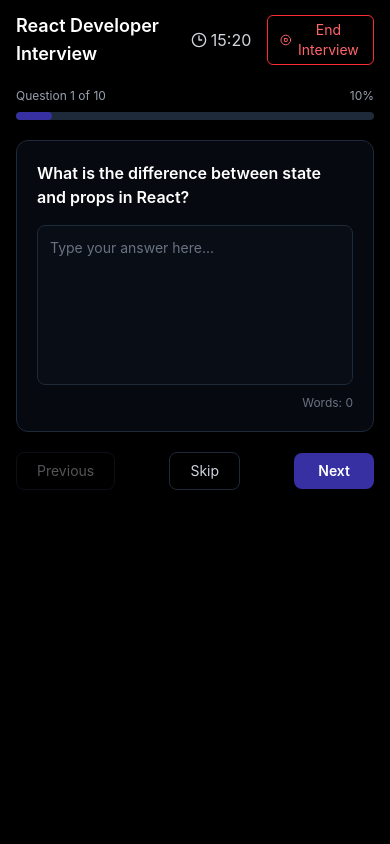
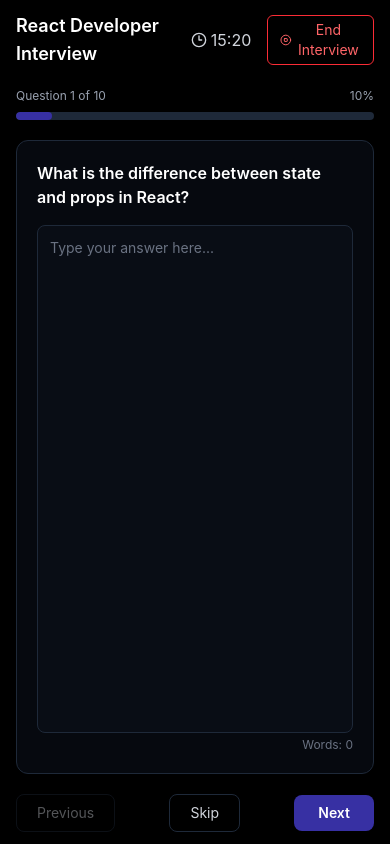
Before and after one commit to Sakshikirola/PrepWise-AI, a React (Vite) app: page /interview in a window 390 px wide. Built offline with nearby package versions, Linux system fonts and the light colour scheme.

Commit message:
Make the interview part responsive

```diff
--- a/src/pages/Interview.jsx
+++ b/src/pages/Interview.jsx
@@ -43,7 +43,7 @@
   };
 
   return (
-    <div className="bg-black w-full min-h-screen px-4 sm:px-6 lg:px-8 py-3 text-white">
+    <div className="bg-black w-full h-screen px-4 sm:px-6 lg:px-8 py-3 text-white flex flex-col overflow-hidden">
 
       <div className="flex justify-between items-center">
         <h1 className="text-lg font-semibold">React Developer Interview</h1>
@@ -78,7 +78,7 @@
 
 
       {/* Question Card */}
-      <div className="mt-5 bg-[#111827]/40 border border-gray-800 rounded-xl p-5">
+      <div className="mt-5 flex-1 min-h-0 bg-[#111827]/40 border border-gray-800 rounded-xl p-5 flex flex-col">
         <h2 className="text-base sm:text-lg font-semibold">
           {questions[currentQuestion]}
         </h2>
@@ -87,7 +87,7 @@
         <textarea value={answer}
           onChange={(e) => setAnswer(e.target.value)}
           placeholder="Type your answer here..."
-          className="w-full h-40 mt-4 bg-[#111827]/30 border border-gray-800 rounded-lg p-3 text-sm text-white placeholder:text-gray-500 resize-none focus:outline-none focus:border-purple-600"
+          className="w-full flex-1 min-h-0 mt-4 bg-[#111827]/30 border border-gray-800 rounded-lg p-3 text-sm text-white placeholder:text-gray-500 resize-none focus:outline-none focus:border-purple-600"
         />
         <div className="text-right text-xs text-gray-500 mt-1">
           Words: {answer.trim() ? answer.trim().split(/\s+/).length : 0}
@@ -95,7 +95,7 @@
       </div>
 
       {/* Buttons */}
-      <div className="flex justify-between items-center mt-5">
+      <div className="flex justify-between items-center mt-5 shrink-0">
         <button onClick={handlePrevious} disabled={currentQuestion === 0}
           className="px-5 py-2 rounded-lg border border-gray-800 text-gray-300 text-sm hover:border-purple-600 disabled:opacity-40 disabled:cursor-not-allowed transition"
         >
```
